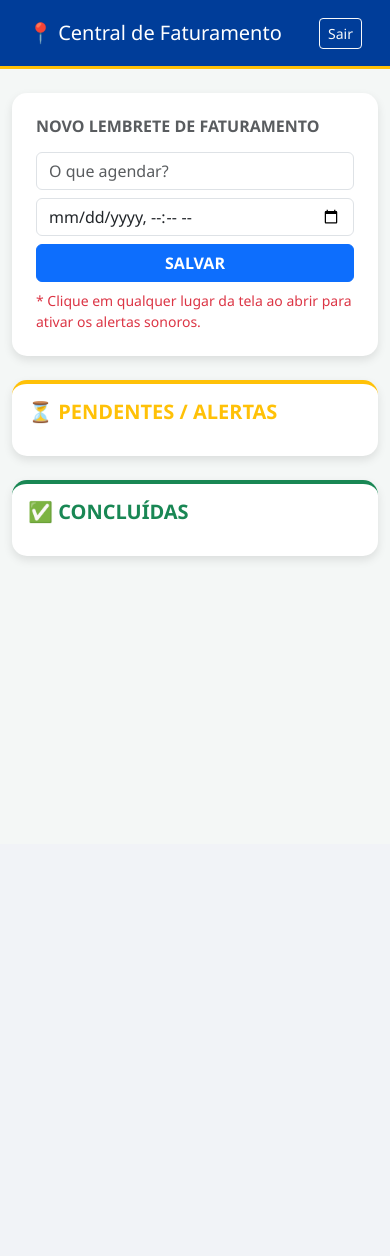
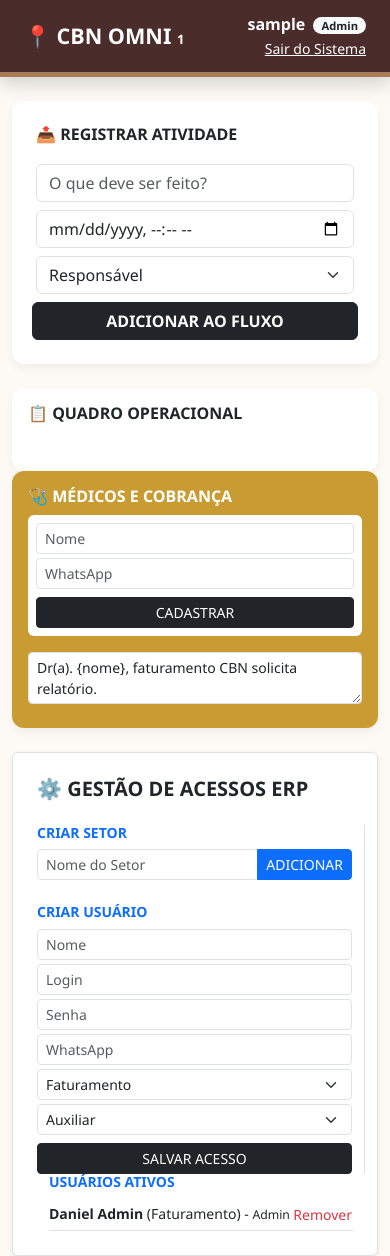
Before and after one commit to DaanielSousa/meu-backend-python, a Flask app: page /painel in a window 390 px wide. Before the commit the page ends 560 px from the top, so only its background shows below. Run offline with Flask 3, Linux system fonts and the light colour scheme; the visitor is signed in with stand-in values (Sample User, id 1); data comes from the database, SQL or seed files in the repository; data that the repository does not hold is empty.

Commit message:
Refactor index.html for new layout and styles

```diff
--- a/templates/index.html
+++ b/templates/index.html
@@ -2,154 +2,205 @@
 <html lang="pt-br">
 <head>
     <meta charset="UTF-8">
-    <meta name="viewport" content="width=device-width, initial-scale=1.0">
-    <title>Gestão Faturamento CBN</title>
+    <title>CBN OMNI ERP</title>
     <link href="https://cdn.jsdelivr.net/npm/bootstrap@5.3.0/dist/css/bootstrap.min.css" rel="stylesheet">
     <style>
-        body { background-color: #f4f7f6; font-family: 'Segoe UI', sans-serif; }
-        .navbar { background: #003d99; border-bottom: 3px solid #ffc107; }
-        .card { border-radius: 15px; border: none; box-shadow: 0 4px 10px rgba(0,0,0,0.1); }
-        .concluida { background-color: #e9ecef; opacity: 0.7; text-decoration: line-through; }
-        .autor-tag { color: #003d99; font-weight: bold; font-size: 0.8rem; }
+        :root { --c-primary: #4a2c2a; --c-gold: #c99c33; --c-bg: #fdfaf5; }
+        body { background: var(--c-bg); font-family: 'Segoe UI', sans-serif; }
+        .header { background: var(--c-primary); color: white; padding: 12px; border-bottom: 5px solid #a87b5a; }
+        .vencida-alerta { background-color: #fff0f0 !important; border-left: 6px solid #ff4d4d !important; animation: pulse 2s infinite; }
+        @keyframes pulse { 0%, 100% { opacity: 1; } 50% { opacity: 0.7; } }
+        .concluida { opacity: 0.4; text-decoration: line-through; background: #eee !important; border: none !important; }
+        .card { border: none; border-radius: 12px; box-shadow: 0 4px 10px rgba(0,0,0,0.05); }
+        .badge-nivel { font-size: 0.7em; padding: 3px 8px; border-radius: 20px; }
     </style>
 </head>
 <body>
+    <audio id="beep" src="https://actions.google.com/sounds/v1/alarms/beep_short.ogg"></audio>
 
-    <nav class="navbar navbar-dark mb-4 p-3">
+    <div class="header mb-4 shadow">
         <div class="container d-flex justify-content-between align-items-center">
-            <span class="navbar-brand h4 m-0">📍 Central de Faturamento</span>
-            <div class="text-white">
-                <span class="me-3 small d-none d-md-inline">Logado: <strong>{{ user_email }}</strong></span>
-                <a href="/logout" class="btn btn-outline-light btn-sm">Sair</a>
-            </div>
-        </div>
-    </nav>
-
-    <div class="container">
-        <div class="card p-4 mb-4">
-            <h6 class="text-uppercase text-muted fw-bold mb-3">Novo Lembrete de Faturamento</h6>
-            <div class="row g-2">
-                <div class="col-md-6"><input type="text" id="nova-tarefa" class="form-control" placeholder="O que agendar?"></div>
-                <div class="col-md-4"><input type="datetime-local" id="data-tarefa" class="form-control"></div>
-                <div class="col-md-2"><button onclick="adicionarTarefa()" class="btn btn-primary w-100 fw-bold">SALVAR</button></div>
-            </div>
-            <p class="text-danger small mt-2 mb-0">* Clique em qualquer lugar da tela ao abrir para ativar os alertas sonoros.</p>
-        </div>
-
-        <div class="row">
-            <div class="col-md-7">
-                <div class="card p-3 mb-4 border-top border-warning border-4">
-                    <h5 class="fw-bold text-warning mb-3">⏳ PENDENTES / ALERTAS</h5>
-                    <div id="lista-ativas"></div>
-                </div>
-            </div>
-            <div class="col-md-5">
-                <div class="card p-3 border-top border-success border-4">
-                    <h5 class="fw-bold text-success mb-3">✅ CONCLUÍDAS</h5>
-                    <div id="lista-historico"></div>
-                </div>
+            <h4 class="m-0 fw-bold">📍 CBN OMNI <small style="font-size: 0.6em;">{{ setor }}</small></h4>
+            <div class="text-end">
+                <span class="fw-bold">{{ user_nome }}</span>
+                <span class="badge bg-light text-dark badge-nivel ms-1">{{ nivel }}</span><br>
+                <a href="/logout" class="text-white small">Sair do Sistema</a>
             </div>
         </div>
     </div>
 
+    <div class="container">
+        <div class="row">
+            <div class="col-md-8">
+                <div class="card p-4 mb-4">
+                    <h6 class="fw-bold">📤 REGISTRAR ATIVIDADE</h6>
+                    <div class="row g-2 mt-1">
+                        <div class="col-md-6"><input type="text" id="t-nome" class="form-control" placeholder="O que deve ser feito?"></div>
+                        <div class="col-md-3"><input type="datetime-local" id="t-data" class="form-control"></div>
+                        <div class="col-md-3"><select id="t-resp" class="form-select"></select></div>
+                        <button onclick="salvarTarefa()" class="btn btn-dark mt-2 fw-bold w-100">ADICIONAR AO FLUXO</button>
+                    </div>
+                </div>
+
+                <div class="card p-3">
+                    <h6 class="fw-bold mb-3">📋 QUADRO OPERACIONAL</h6>
+                    <table class="table table-sm align-middle small">
+                        <tbody id="corpo-tarefas"></tbody>
+                    </table>
+                </div>
+            </div>
+
+            <div class="col-md-4">
+                {% if setor == 'Faturamento' or nivel == 'Admin' %}
+                <div class="card p-3 text-white" style="background: var(--c-gold);">
+                    <h6 class="fw-bold">🩺 MÉDICOS E COBRANÇA</h6>
+                    <div class="bg-white p-2 rounded mb-3 text-dark">
+                        <input type="text" id="m-nome" class="form-control form-control-sm mb-1" placeholder="Nome">
+                        <input type="text" id="m-zap" class="form-control form-control-sm mb-2" placeholder="WhatsApp">
+                        <button onclick="cadastrarMedico()" class="btn btn-dark btn-sm w-100">CADASTRAR</button>
+                    </div>
+                    <textarea id="msg-zap" class="form-control form-control-sm mb-2">Dr(a). {nome}, faturamento CBN solicita relatório.</textarea>
+                    <div id="lista-medicos" style="max-height: 300px; overflow-y: auto;"></div>
+                </div>
+                {% endif %}
+            </div>
+        </div>
+
+        {% if nivel == 'Admin' %}
+        <div class="mt-4 p-4 bg-white rounded shadow-sm border">
+            <h5 class="fw-bold text-brown mb-4">⚙️ GESTÃO DE ACESSOS ERP</h5>
+            <div class="row">
+                <div class="col-md-4 border-end">
+                    <h6 class="fw-bold small text-primary">CRIAR SETOR</h6>
+                    <div class="input-group input-group-sm mb-4">
+                        <input type="text" id="new-setor" class="form-control" placeholder="Nome do Setor">
+                        <button onclick="criarSetor()" class="btn btn-primary">ADICIONAR</button>
+                    </div>
+
+                    <h6 class="fw-bold small text-primary">CRIAR USUÁRIO</h6>
+                    <input type="text" id="u-nome" class="form-control form-control-sm mb-1" placeholder="Nome">
+                    <input type="text" id="u-login" class="form-control form-control-sm mb-1" placeholder="Login">
+                    <input type="text" id="u-senha" class="form-control form-control-sm mb-1" placeholder="Senha">
+                    <input type="text" id="u-zap" class="form-control form-control-sm mb-1" placeholder="WhatsApp">
+                    <select id="u-setor" class="form-select form-select-sm mb-1"></select>
+                    <select id="u-nivel" class="form-select form-select-sm mb-2">
+                        <option value="Auxiliar">Auxiliar</option>
+                        <option value="Coordenador">Coordenador</option>
+                        <option value="Admin">Admin</option>
+                    </select>
+                    <button onclick="cadastrarEquipe()" class="btn btn-dark btn-sm w-100">SALVAR ACESSO</button>
+                </div>
+                <div class="col-md-8 ps-4">
+                    <h6 class="fw-bold small text-primary">USUÁRIOS ATIVOS</h6>
+                    <div id="lista-equipe-completa" class="small"></div>
+                </div>
+            </div>
+        </div>
+        {% endif %}
+    </div>
+
     <script>
-        let alertasVistos = new Set();
+        async function carregarTudo() {
+            // TAREFAS + ALERTA
+            const rT = await fetch('/listar_tarefas');
+            const tarefas = await rT.json();
+            const corpo = document.getElementById('corpo-tarefas');
+            corpo.innerHTML = '';
+            let bip = false;
+            const agora = new Date();
 
-        // Solicita permissão de notificação do Windows logo de cara
-        if (Notification.permission !== "granted") {
-            Notification.requestPermission();
+            tarefas.forEach(t => {
+                const conc = t.status === 1;
+                let alerta = "";
+                if(!conc && t.data) {
+                    const [d, h] = t.data.split(' ');
+                    const [dia, mes, ano] = d.split('/');
+                    const [hora, min] = h.split(':');
+                    if(new Date(ano, mes-1, dia, hora, min) <= agora) { alerta = "vencida-alerta"; bip = true; }
+                }
+                corpo.innerHTML += `<tr class="${conc?'concluida':''} ${alerta}">
+                    <td><input type="checkbox" ${conc?'checked':''} onclick="mudarStatus(${t.id}, ${conc?0:1})"></td>
+                    <td><b>${t.tarefa}</b><br><small class="text-muted">${t.data} | Setor: ${t.setor}</small></td>
+                    <td><span class="badge bg-secondary">${t.nome_resp || '-'}</span></td>
+                    <td>${!conc && t.zap_resp ? `<button onclick="window.open('https://wa.me/55${t.zap_resp}')" class="btn btn-sm btn-success py-0">Zap</button>` : ''}</td>
+                </tr>`;
+            });
+            if(bip) document.getElementById('beep').play().catch(()=>{});
+
+            // SETORES (PARA ADMIN)
+            const rS = await fetch('/listar_setores');
+            const setores = await rS.json();
+            const selU = document.getElementById('u-setor');
+            if(selU) {
+                selU.innerHTML = '';
+                setores.forEach(s => selU.innerHTML += `<option value="${s}">${s}</option>`);
+            }
+
+            // EQUIPE (ADMIN E RESPONSÁVEL)
+            const rE = await fetch('/listar_equipe');
+            const equipe = await rE.json();
+            document.getElementById('t-resp').innerHTML = '<option value="">Responsável</option>';
+            const divEq = document.getElementById('lista-equipe-completa');
+            if(divEq) divEq.innerHTML = '';
+
+            equipe.forEach(e => {
+                document.getElementById('t-resp').innerHTML += `<option value="${e.id}">${e.nome}</option>`;
+                if(divEq) {
+                    divEq.innerHTML += `<div class="d-flex justify-content-between border-bottom py-1">
+                        <span><b>${e.nome}</b> (${e.setor}) - <small>${e.nivel}</small></span>
+                        <button onclick="removerEq(${e.id})" class="btn btn-sm text-danger p-0">Remover</button>
+                    </div>`;
+                }
+            });
+
+            // MÉDICOS
+            const divM = document.getElementById('lista-medicos');
+            if(divM) {
+                const rM = await fetch('/listar_medicos');
+                const medicos = await rM.json();
+                divM.innerHTML = '';
+                medicos.forEach(m => {
+                    divM.innerHTML += `<div class="bg-white p-2 mb-1 rounded text-dark d-flex justify-content-between align-items-center">
+                        <small><b>${m.nome}</b></small>
+                        <button onclick="zapMed('${m.zap}','${m.nome}')" class="btn btn-sm btn-primary py-0 px-2">Zap</button>
+                    </div>`;
+                });
+            }
         }
 
-        async function carregar() {
-            try {
-                const resp = await fetch('/listar');
-                const tarefas = await resp.json();
-                const ativas = document.getElementById('lista-ativas');
-                const historico = document.getElementById('lista-historico');
-
-                ativas.innerHTML = ''; historico.innerHTML = '';
-
-                // Formato idêntico ao salvo no banco para comparação
-                const agora = new Date().toLocaleString('pt-BR', {day:'2-digit', month:'2-digit', year:'numeric', hour:'2-digit', minute:'2-digit'}).replace(',', '');
-
-                tarefas.forEach(t => {
-                    const itemHtml = `
-                        <div class="d-flex align-items-center p-2 mb-2 border-bottom ${t.status === 1 ? 'concluida' : ''}">
-                            <input type="checkbox" class="form-check-input me-3" ${t.status === 1 ? 'checked' : ''} onclick="toggle(${t.id}, this.checked)">
-                            <div class="flex-grow-1">
-                                <div class="fw-bold">${t.tarefa}</div>
-                                <small class="text-muted">${t.data} | <span class="autor-tag">${t.autor.split('@')[0]}</span></small>
-                            </div>
-                        </div>
-                    `;
-
-                    if (t.status === 0) {
-                        if (t.data === agora && !alertasVistos.has(t.id)) {
-                            alertasVistos.add(t.id);
-                            dispararAlertaCompleto(t.tarefa, t.id);
-                        } else {
-                            ativas.innerHTML += itemHtml;
-                        }
-                    } else {
-                        historico.innerHTML += itemHtml;
-                    }
-                });
-            } catch (e) { console.log("Erro ao buscar tarefas."); }
+        async function cadastrarEquipe() {
+            const d = { nome: document.getElementById('u-nome').value, usuario: document.getElementById('u-login').value, senha: document.getElementById('u-senha').value, setor: document.getElementById('u-setor').value, whatsapp: document.getElementById('u-zap').value, nivel: document.getElementById('u-nivel').value };
+            await fetch('/cadastrar_equipe', {method:'POST', headers:{'Content-Type':'application/json'}, body:JSON.stringify(d)});
+            carregarTudo();
         }
 
-        function dispararAlertaCompleto(msg, id) {
-            // 1. Som (Usando um link mais estável)
-            const audio = new Audio('https://actions.google.com/sounds/v1/alarms/beep_short.ogg');
-            audio.play().catch(e => console.log("Áudio bloqueado pelo navegador. Clique na página!"));
+        async function removerEq(id) { if(confirm("Remover acesso?")) { await fetch(`/deletar_equipe/${id}`, {method:'DELETE'}); carregarTudo(); } }
 
-            // 2. Notificação do Windows (Aparece fora do navegador)
-            if (Notification.permission === "granted") {
-                new Notification("ALERTA CBN: Faturamento", {
-                    body: msg,
-                    icon: "https://cdn-icons-png.flaticon.com/512/179/179386.png"
-                });
-            }
-
-            // 3. Popup na página (Trava até dar OK)
-            setTimeout(async () => {
-                alert("⏰ HORA DO FATURAMENTO:\n\n" + msg);
-
-                // Após o OK, move para concluído
-                await fetch(`/atualizar_status/${id}`, {
-                    method: 'POST',
-                    headers: {'Content-Type': 'application/json'},
-                    body: JSON.stringify({ status: 1 })
-                });
-                carregar();
-            }, 500);
+        // Funções de salvar tarefa, médico e setor permanecem como no código anterior...
+        async function salvarTarefa() {
+            const dt = document.getElementById('t-data').value;
+            const d = { tarefa: document.getElementById('t-nome').value, data: dt ? new Date(dt).toLocaleString('pt-BR').replace(',','') : '', responsavel_id: document.getElementById('t-resp').value };
+            await fetch('/salvar_tarefa', {method:'POST', headers:{'Content-Type':'application/json'}, body:JSON.stringify(d)});
+            document.getElementById('t-nome').value = ''; carregarTudo();
+        }
+        async function mudarStatus(id, s) { await fetch(`/status_tarefa/${id}`, {method:'POST', headers:{'Content-Type':'application/json'}, body:JSON.stringify({status:s})}); carregarTudo(); }
+        async function cadastrarMedico() {
+            const d = { nome: document.getElementById('m-nome').value, whatsapp: document.getElementById('m-zap').value };
+            await fetch('/cadastrar_medico', {method:'POST', headers:{'Content-Type':'application/json'}, body:JSON.stringify(d)});
+            document.getElementById('m-nome').value = ''; document.getElementById('m-zap').value = ''; carregarTudo();
+        }
+        async function criarSetor() {
+            const nome = document.getElementById('new-setor').value;
+            await fetch('/cadastrar_setor', {method:'POST', headers:{'Content-Type':'application/json'}, body:JSON.stringify({nome})});
+            document.getElementById('new-setor').value = ''; carregarTudo();
+        }
+        function zapMed(n, nome) {
+            let msg = document.getElementById('msg-zap').value.replace('{nome}', nome);
+            window.open(`https://wa.me/55${n}?text=${encodeURIComponent(msg)}`);
         }
 
-        async function adicionarTarefa() {
-            const t = document.getElementById('nova-tarefa');
-            const d = document.getElementById('data-tarefa');
-            if(!t.value || !d.value) return alert("Preencha a descrição e o horário!");
-
-            const dataFormatada = new Date(d.value).toLocaleString('pt-BR', {day:'2-digit', month:'2-digit', year:'numeric', hour:'2-digit', minute:'2-digit'}).replace(',', '');
-
-            await fetch('/salvar', {
-                method: 'POST',
-                headers: {'Content-Type': 'application/json'},
-                body: JSON.stringify({ tarefa: t.value, data: dataFormatada })
-            });
-            t.value = ''; d.value = ''; carregar();
-        }
-
-        async function toggle(id, check) {
-            await fetch(`/atualizar_status/${id}`, {
-                method: 'POST',
-                headers: {'Content-Type': 'application/json'},
-                body: JSON.stringify({ status: check ? 1 : 0 })
-            });
-            carregar();
-        }
-
-        carregar();
-        setInterval(carregar, 10000); // Checa a cada 10 segundos para ser mais preciso
+        setInterval(carregarTudo, 30000);
+        carregarTudo();
     </script>
 </body>
 </html>
```
